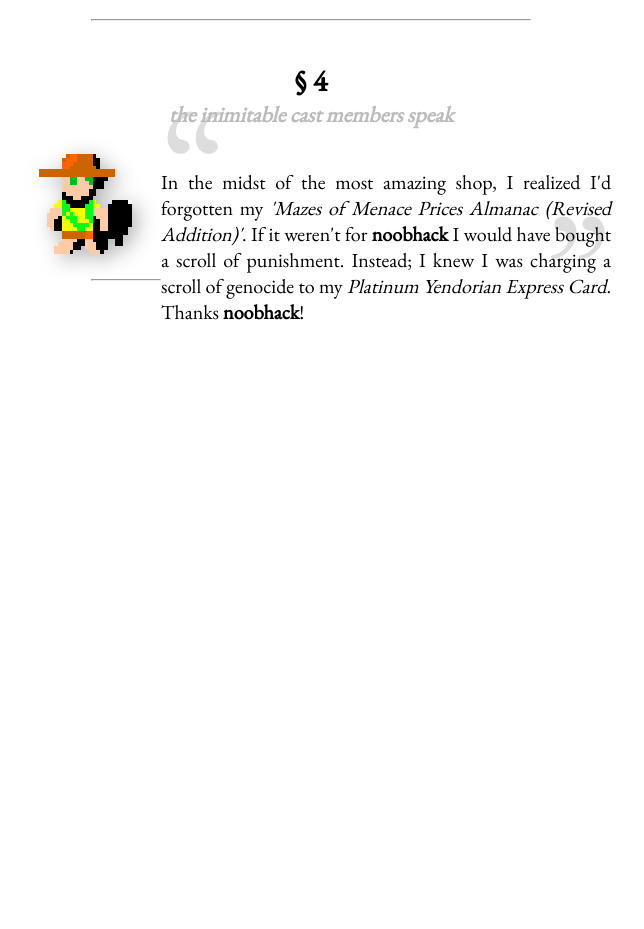
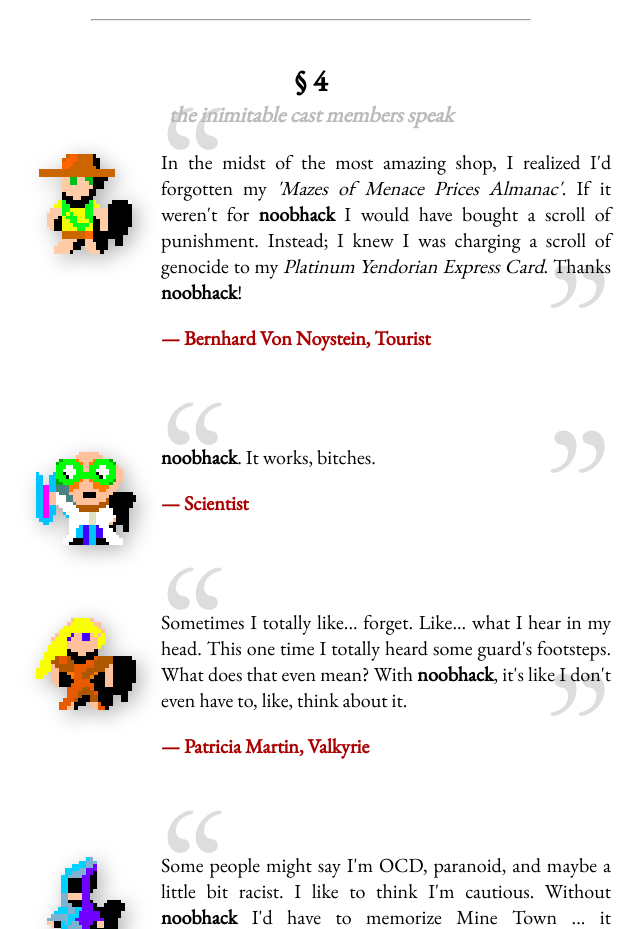
Before and after one commit to samfoo/noobhack, a plain HTML site: page index.html in a window 1280 px wide. Shown: the part 1440-2369 px from the top of the page, without its empty margins (329-973 px from the left). Before the commit the page ends 1835 px from the top, so only its background shows below. Drawn offline with nearby package versions, Linux system fonts and the light colour scheme.

Commit message:
Testimonials

```diff
--- a/css/style.css
+++ b/css/style.css
@@ -1,5 +1,9 @@
 @import url(http://fonts.googleapis.com/css?family=EB+Garamond);
 @import url(http://fonts.googleapis.com/css?family=Marck+Script);
+
+.clear {
+    clear: both;
+}
 
 div#header {
     margin-left:auto;
@@ -77,9 +81,12 @@ div.endorsement .message {
     float: right;
     width: 450px;
     margin: 0;
-    padding: 1em 0;
     text-align:justify;
-    text-decoration: none;
+}
+
+div.endorsement .attribution {
+    font-weight: bold;
+    color: rgb(170, 0, 0);
 }
 
 .quote-start, .quote-end {
@@ -88,7 +95,7 @@ div.endorsement .message {
 }
 
 .quote-start {
-    margin-top: -.55em;
+    margin-top: -0.45em;
     margin-bottom: -0.75em;
     margin-right: 0.1em;
     float: left;
@@ -97,5 +104,5 @@ div.endorsement .message {
 .quote-end {
     float: right;
     margin-left: 0.1em;
-    margin-top: -0.83em;
+    margin-top: -0.4em;
 }
--- a/index.html
+++ b/index.html
@@ -85,13 +85,48 @@
         <h1>&#x00a7; 4</h1>
         <h2><em>the inimitable cast members speak</em></h2>
 
-        <div id="tourist" class="endorsement">
+        <div id="tourist" class="endorsement clear">
             <img class="avatar" src="images/tourist-shadow.png" />
             <blockquote class="message">
                 <span class="quote-start">&#8220;</span>
-                <p>In the midst of the most amazing shop, I realized I'd forgotten my <em>'Mazes of Menace Prices Almanac (Revised Addition)'</em>. If it weren't for <strong>noobhack</strong> I would have bought a scroll of punishment. Instead; I knew I was charging a scroll of genocide to my <em>Platinum Yendorian Express Card</em>. Thanks <strong>noobhack</strong>!
+                <p>In the midst of the most amazing shop, I realized I'd forgotten my <em>'Mazes of Menace Prices Almanac'</em>. If it weren't for <strong>noobhack</strong> I would have bought a scroll of punishment. Instead; I knew I was charging a scroll of genocide to my <em>Platinum Yendorian Express Card</em>. Thanks <strong>noobhack</strong>!
                 <span class="quote-end">&#8221;</span>
                 </p>
+                <div class="attribution">&mdash; Bernhard Von Noystein, Tourist</div>
+            </blockquote>
+        </div>
+
+
+        <div id="quantum-physicist" class="endorsement clear">
+            <img class="avatar" src="images/quantum-physicist-shadow.png" />
+            <blockquote class="message">
+                <span class="quote-start">&#8220;</span>
+                <p><strong>noobhack</strong>. It works, bitches.
+                <span class="quote-end">&#8221;</span>
+                </p>
+                <div class="attribution">&mdash; Scientist</div>
+            </blockquote>
+        </div>
+
+        <div id="valkyrie" class="endorsement clear">
+            <img class="avatar" src="images/valkyrie-shadow.png" />
+            <blockquote class="message">
+                <span class="quote-start">&#8220;</span>
+                <p>Sometimes I totally like... forget. Like... what I hear in my head. This one time I totally heard some guard's footsteps. What does that even mean? With <strong>noobhack</strong>, it's like I don't even have to, like, think about it.
+                <span class="quote-end">&#8221;</span>
+                </p>
+                <div class="attribution">&mdash; Patricia Martin, Valkyrie</div>
+            </blockquote>
+        </div>
+
+        <div id="wizard" class="endorsement clear">
+            <img class="avatar" src="images/wizard-shadow.png" />
+            <blockquote class="message">
+                <span class="quote-start">&#8220;</span>
+                <p>Some people might say I'm OCD, paranoid, and maybe a little bit racist. I like to think I'm cautious. Without <strong>noobhack</strong> I'd have to memorize Mine Town ... it remembers the map so I can concentrate on important things: genociding gnomes &mdash; creepy, creepy, gnomes.
+                <span class="quote-end">&#8221;</span>
+                </p>
+                <div class="attribution">&mdash; Magus Stormfinger, Wizard</div>
             </blockquote>
         </div>
 
```
